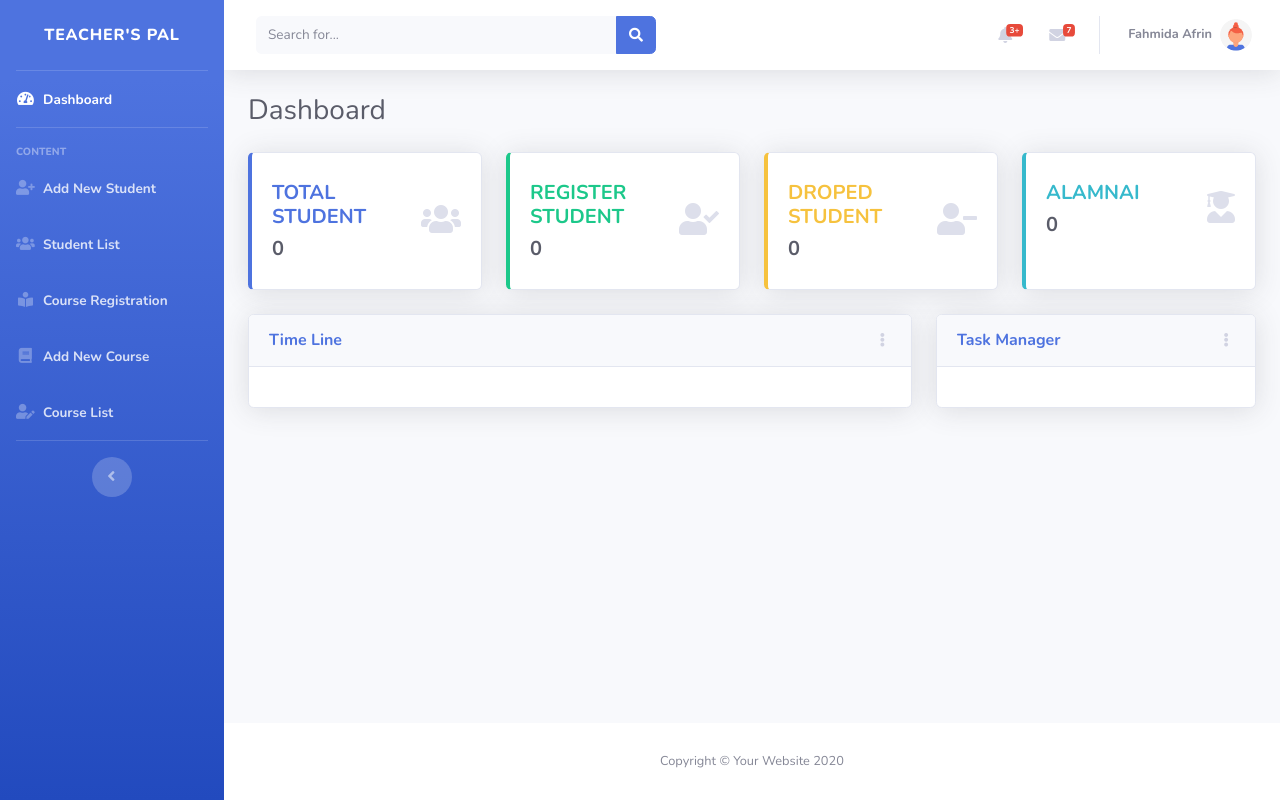
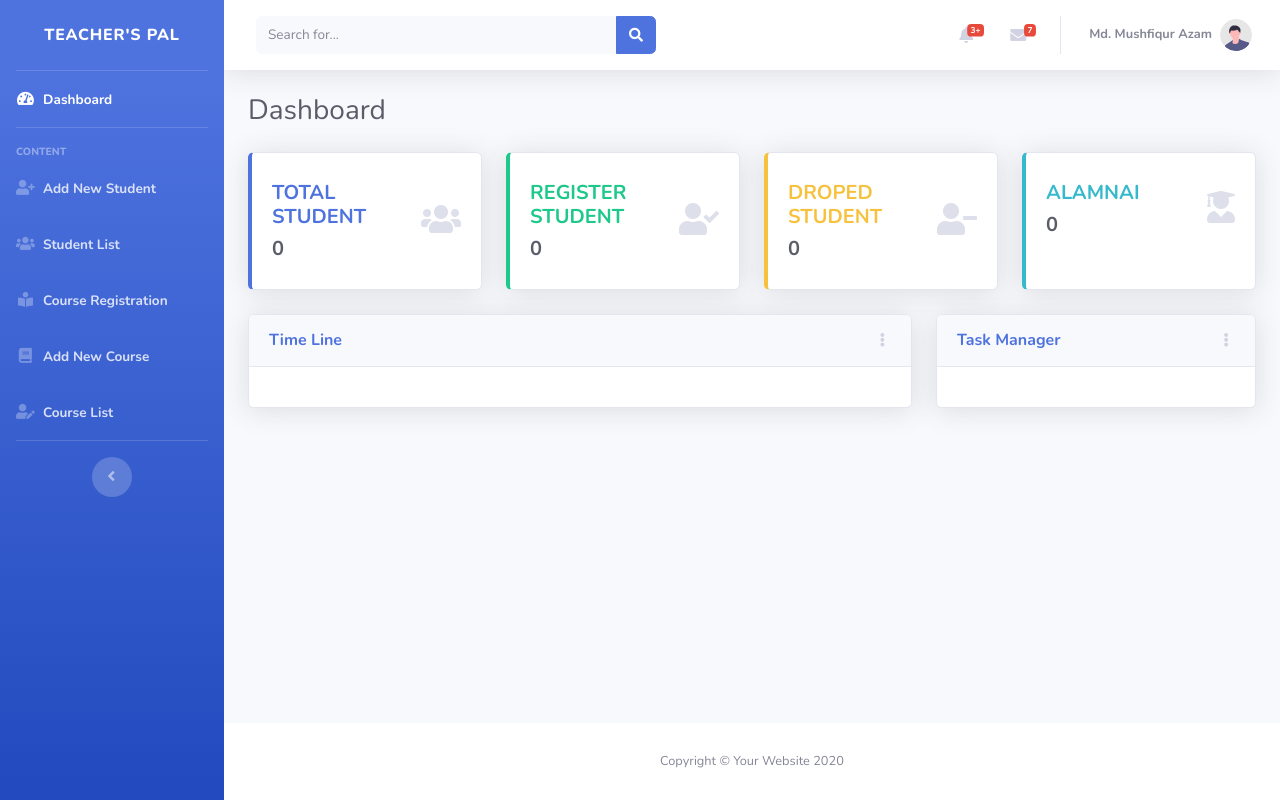
Before and after one commit to galib7112/Course_Registration_portal, a PHP site: page /index.php in a window 1280 px wide. Run offline with PHP 8.4, Linux system fonts and the light colour scheme; data that the repository does not hold is empty.

Commit message:
Update topbar.php

```diff
--- a/includes/topbar.php
+++ b/includes/topbar.php
@@ -165,9 +165,9 @@
         <li class="nav-item dropdown no-arrow">
             <a class="nav-link dropdown-toggle" href="#" id="userDropdown" role="button"
                 data-toggle="dropdown" aria-haspopup="true" aria-expanded="false">
-                <span class="mr-2 d-none d-lg-inline text-gray-600 small"><b>Fahmida Afrin</b></span>
-                <!-- <img class="img-profile rounded-circle" src="img/undraw_profile.svg"> -->
-                <img class="img-profile rounded-circle" src="img/undraw_profile_3.svg">
+                <span class="mr-2 d-none d-lg-inline text-gray-600 small"><b>Md. Mushfiqur Azam</b></span>
+                <img class="img-profile rounded-circle" src="img/undraw_profile.svg">
+
             </a>
             <!-- Dropdown - User Information -->
             <div class="dropdown-menu dropdown-menu-right shadow animated--grow-in"
```
